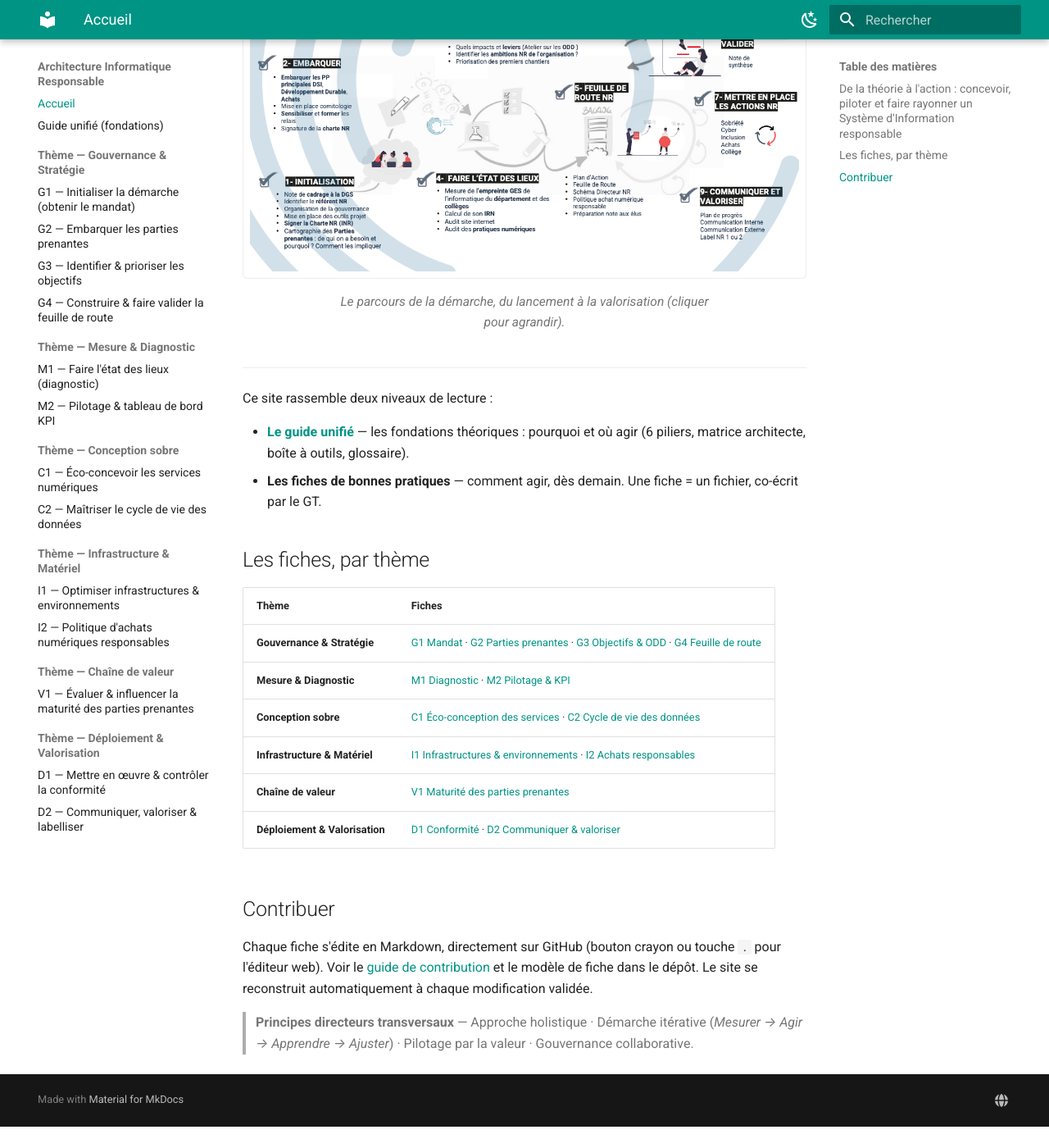
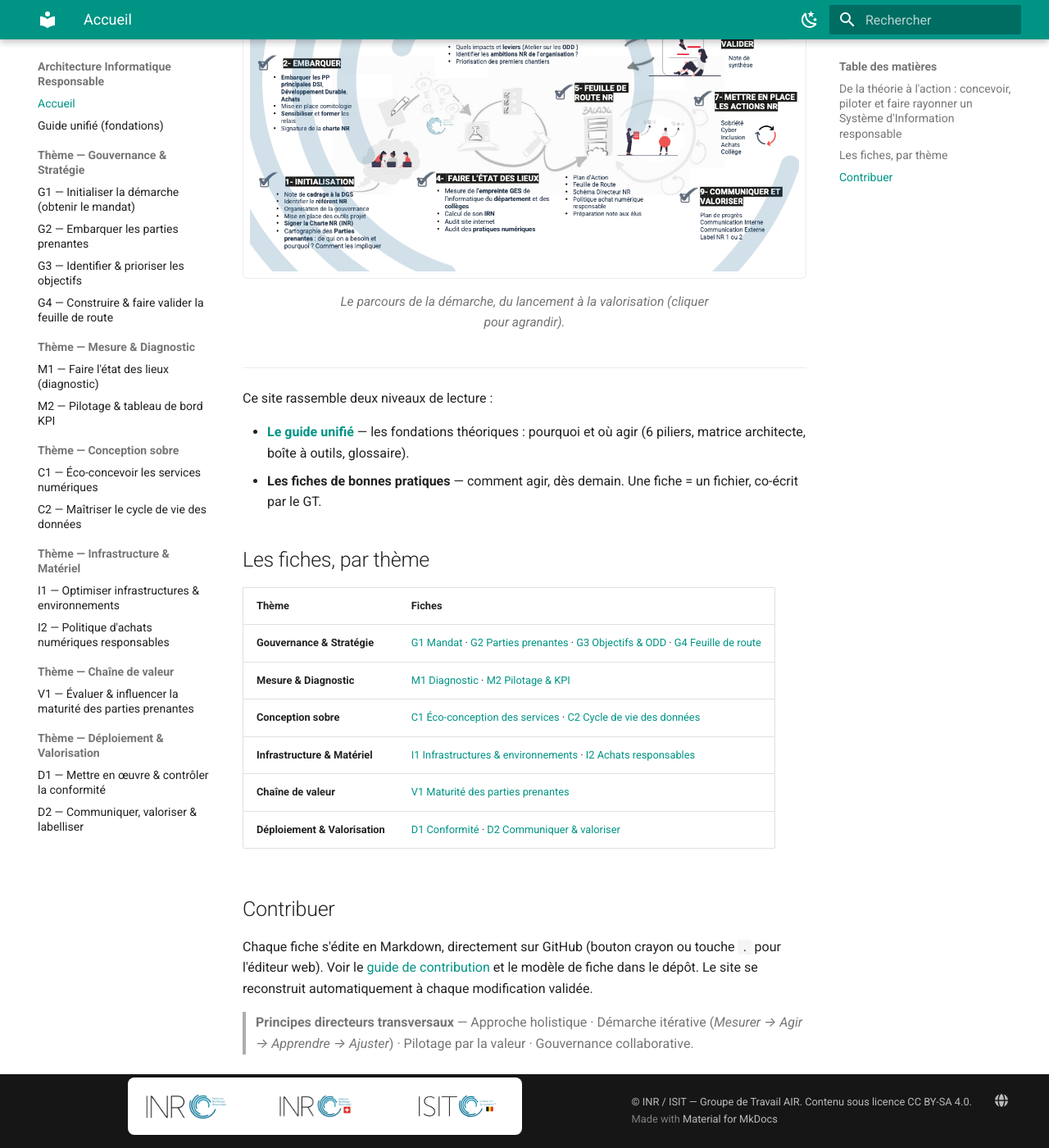
Before and after one commit to Institut-du-Numerique-Responsable/BP-AIR, an MkDocs documentation site: the page built from docs/index.md, in a window 1280 px wide and 1400 px high, scrolled down 384 px. Shown: the whole window at 82% size. Built offline with MkDocs 1.6.1 and Material for MkDocs 9.7.7, drawn with Linux system fonts in a browser that asks for light colours; before the commit the page ends 1758 px from its top, so only the background shows below that.

Commit message:
Ajout des logos INR (FR/CH) et ISIT en pied de page, homogenes en SVG et meme taille

```diff
--- a/docs/assets/extra.css
+++ b/docs/assets/extra.css
@@ -20,6 +20,25 @@
   font-style: italic;
 }
 
+/* Logos partenaires dans le pied de page : bande blanche, hauteur homogène */
+.air-logos {
+  display: flex;
+  flex-wrap: wrap;
+  justify-content: center;
+  align-items: center;
+  gap: 2.5rem;
+  background: #fff;
+  padding: 14px 20px;
+  border-radius: 8px;
+  margin: 0 auto 0.6rem;
+  max-width: 100%;
+}
+.air-logos .air-logo {
+  height: 42px;          /* même taille pour les 3 logos */
+  width: auto;
+  display: block;
+}
+
 /* Bandeau d'accueil */
 .air-hero {
   text-align: center;
--- a/mkdocs.yml
+++ b/mkdocs.yml
@@ -1,10 +1,12 @@
 site_name: Architecture Informatique Responsable
 site_description: Guide unifié & fiches de bonnes pratiques — GT AIR (INR / ISIT)
+copyright: "© INR / ISIT — Groupe de Travail AIR. Contenu sous licence CC BY-SA 4.0."
 docs_dir: docs
 
 theme:
   name: material
   language: fr
+  custom_dir: overrides
   palette:
     - media: "(prefers-color-scheme: light)"
       scheme: default
--- /dev/null
+++ b/overrides/partials/copyright.html
@@ -0,0 +1,25 @@
+<div class="air-logos">
+  <a href="https://institutnr.org" target="_blank" rel="noopener" title="INR France">
+    <img class="air-logo" src="{{ base_url }}/assets/img/logo-inr-fr.svg" alt="INR — Institut du Numérique Responsable (France)">
+  </a>
+  <a href="https://institutnr.org" target="_blank" rel="noopener" title="INR Suisse">
+    <img class="air-logo" src="{{ base_url }}/assets/img/logo-inr-ch.svg" alt="INR — Institut du Numérique Responsable (Suisse)">
+  </a>
+  <a href="https://isit-europe.org" target="_blank" rel="noopener" title="ISIT">
+    <img class="air-logo" src="{{ base_url }}/assets/img/logo-isit-be.svg" alt="ISIT — Institut du Numérique Responsable (Belgique)">
+  </a>
+</div>
+
+<div class="md-copyright">
+  {% if config.copyright %}
+    <div class="md-copyright__highlight">
+      {{ config.copyright }}
+    </div>
+  {% endif %}
+  {% if not config.extra.generator == false %}
+    Made with
+    <a href="https://squidfunk.github.io/mkdocs-material/" target="_blank" rel="noopener">
+      Material for MkDocs
+    </a>
+  {% endif %}
+</div>
```
Also changed, not shown: docs/assets/img/logo-inr-ch.svg (added), docs/assets/img/logo-inr-fr.svg (added), docs/assets/img/logo-isit-be.svg (added).
